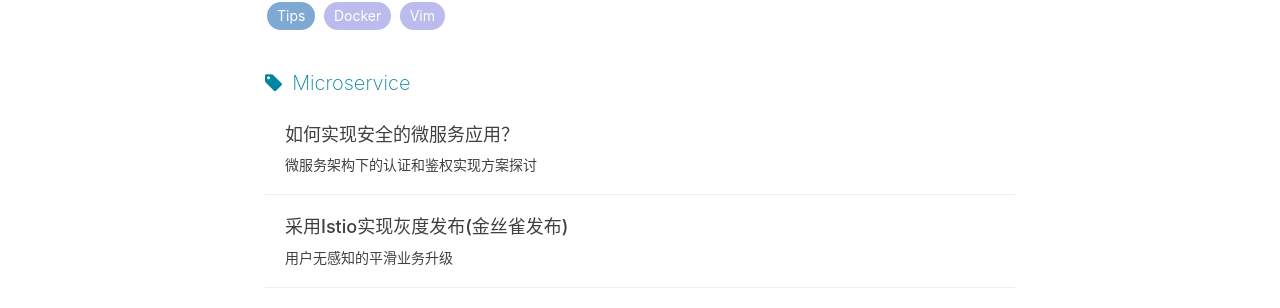
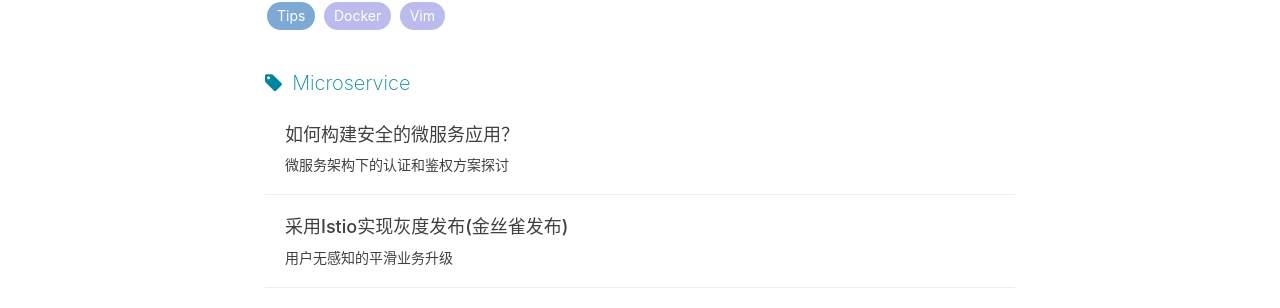
Before and after one commit to zhaohuabing/jekyll_blog_backup, a Jekyll site: the page built from tags.html, in a window 1280 px wide and 900 px high. Shown: the part 338-646 px from the top of the window. Built offline with Jekyll 4.4.1, drawn with Linux system fonts in a browser that asks for light colours; nearby versions of some CDN libraries; comment, search, counter and statistics services are not loaded; some of the changed text lies outside the part shown.

Commit message:
update post
Signed-off-by: HuabingZhao <zhao.huabing@zte.com.cn>

```diff
--- a/_posts/2018-02-03-authentication-and-authorization-of-microservice.markdown
+++ b/_posts/2018-02-03-authentication-and-authorization-of-microservice.markdown
@@ -1,8 +1,8 @@
 ---
 layout:     post
-title:      "如何实现安全的微服务应用？"
-subtitle:   "微服务架构下的认证和鉴权实现方案探讨"
-description: "微服务架构下的认证和鉴权实现方案探讨。"
+title:      "如何构建安全的微服务应用？"
+subtitle:   "微服务架构下的认证和鉴权方案探讨"
+description: "微服务架构下的认证和鉴权方案探讨。"
 date:       2018-02-03 12:00:00
 author:     "赵化冰"
 header-img: "img/in-post/2018-02-03-authentication&authorization-of-microservice/AuthenticationTrack.jpeg"
```
